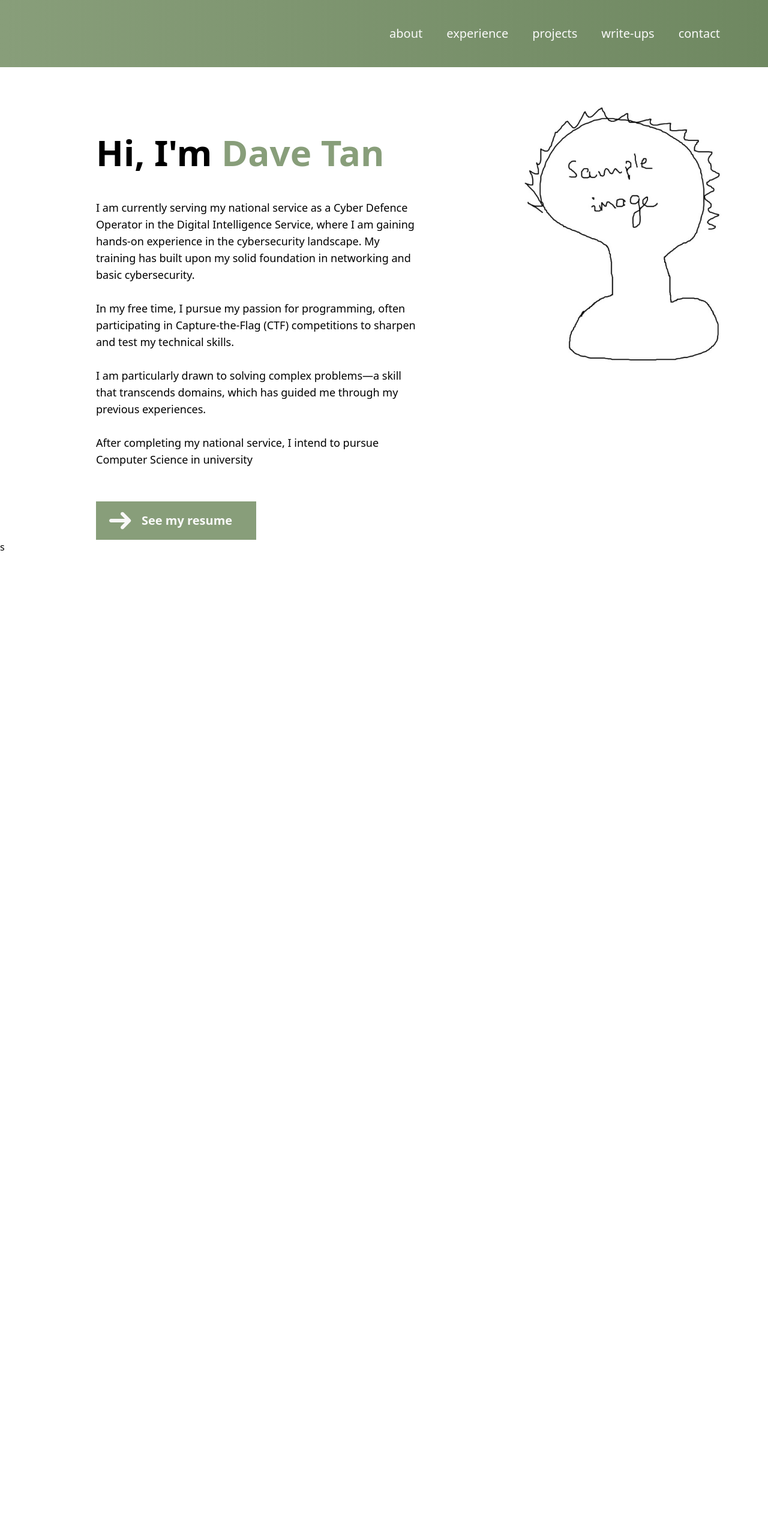
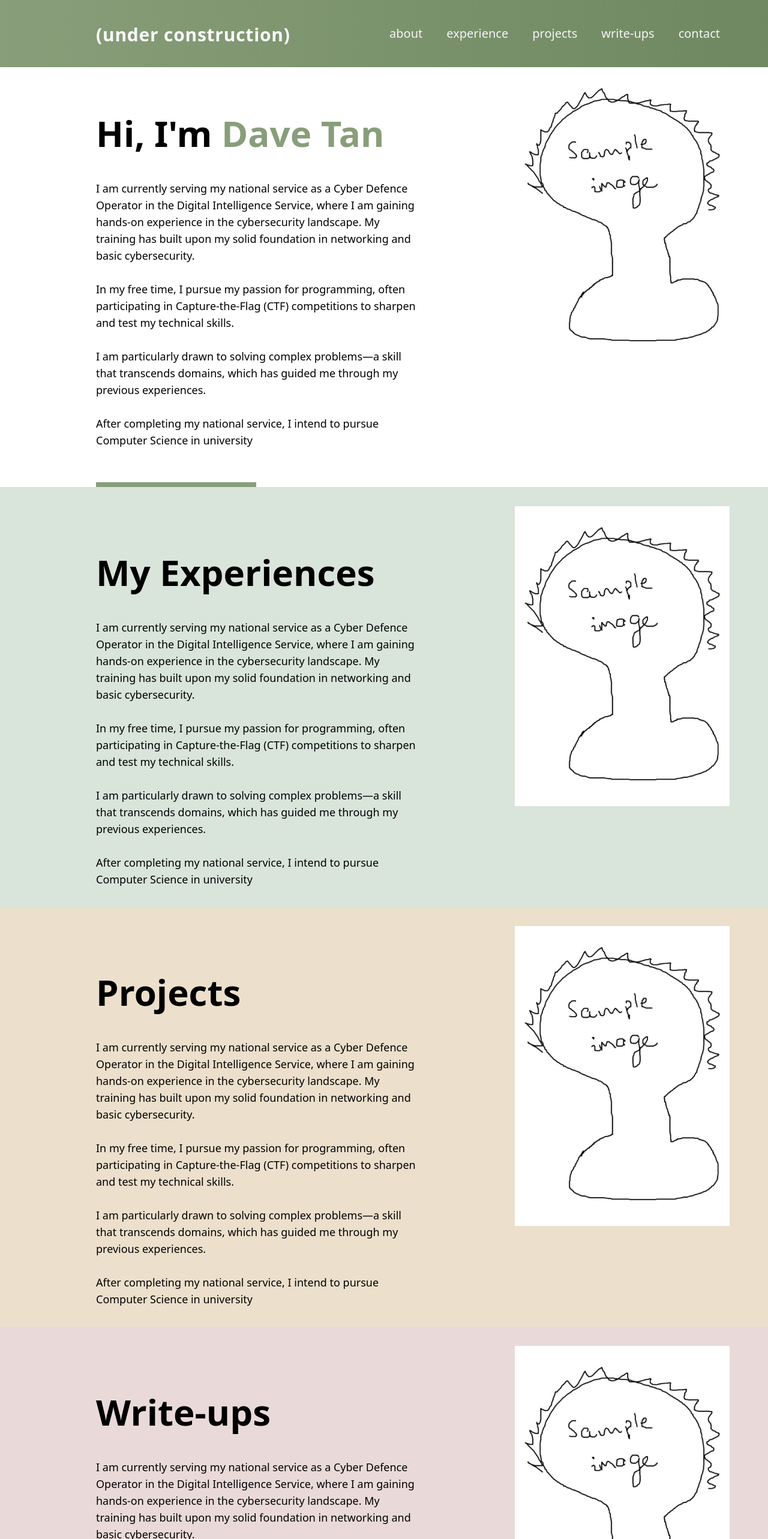
Before and after one commit to Fasnon/fasnon.github.io, a Vue app: page / in a window 1280 px wide. Shown: the top 2566 px of the page at 60% size. Before the commit the page ends 924 px from the top, so only its background shows below. Built offline with nearby package versions, Linux system fonts and the light colour scheme.

Commit message:
added components for each page, integrated with app

```diff
--- a/index.html
+++ b/index.html
@@ -2,9 +2,9 @@
 <html lang="en">
   <head>
     <meta charset="UTF-8" />
-    <link rel="icon" type="image/svg+xml" href="/vite.svg" />
+    <!-- <link rel="icon" type="image/svg+xml" href="/vite.svg" /> -->
     <meta name="viewport" content="width=device-width, initial-scale=1.0" />
-    <title>Vite + Vue + TS</title>
+    <title>dave</title>
   </head>
   <body>
     <div id="app"></div>
--- a/src/App.vue
+++ b/src/App.vue
@@ -1,11 +1,27 @@
 <script setup lang="ts">
-import HelloWorld from './components/HelloWorld.vue'
+import AboutMe from './components/AboutMe.vue'
 import NavBar from './components/NavBar.vue'
+import Experiences from './components/Experiences.vue'
+import Projects from './components/Projects.vue'
+import Writeups from './components/Writeups.vue'
+import Contact from './components/Contact.vue'
 </script>
+
+<style>
+html {
+  scroll-behavior: smooth;
+}
+</style>
+
 
 <template>
   <div class="h-full flex flex-col">
-    <NavBar class="bg-gradient-to-r from-tame-green to-right-green w-full fixed"/>
-    <HelloWorld class="mt-28"/>
+    <NavBar />
+    <AboutMe id="about" class="pt-28 mb-28" />
+    <Experiences id="experiences" class="scroll-mt-28 pb-28" />
+    <Projects id="projects" class="scroll-mt-28 pb-28" />
+    <Writeups id="writeups" class="scroll-mt-28 pb-28" />
+    <Contact id="contact" class="scroll-mt-28 pb-28" />
+
   </div>
 </template>
--- /dev/null
+++ b/src/components/AboutMe.vue
@@ -0,0 +1,30 @@
+<script setup lang="ts">
+// import { ref } from 'vue'
+
+// defineProps<{ msg: string }>()
+
+// const count = ref(0)
+</script>
+
+<template>
+  <div class="h-[calc(100vh-100px)] max-sm:h-[calc(100vh-56px)] flex flex-col pl-40 pr-16 ">
+    <div class="flex flex-row">
+      <div class="basis-3/5 pt-20">
+
+        <div class="font-bold text-6xl">Hi, I'm <span class="text-tame-green">Dave Tan</span></div>
+        <div class="pt-12  text-lg font-medium max-w-3xl">I am currently serving my national service as a Cyber Defence Operator in the Digital Intelligence Service, where I am gaining hands-on experience in the cybersecurity landscape. My training  has built upon my solid foundation in networking and basic  cybersecurity.<br /><br />In my free time, I pursue my passion for programming, often participating in Capture-the-Flag (CTF) competitions  to sharpen and test my technical skills.<br /><br />I am particularly drawn to solving complex problems—a skill that transcends domains, which has  guided me through my previous experiences.<br /><br />After completing my national service, I intend to pursue Computer Science in university</div>
+        <div class="pt-14">
+          <button class="bg-tame-green text-neutral-50 pl-4 pr-10 py-2 text-xl flex items-center gap-3 font-semibold">
+            <img src="../../public/arrow-right-fill.svg" alt="Arrow icon" class="h-12 w-12">
+            See my resume
+          </button>
+
+        </div>
+      </div>
+      <div class="min-w-40" />
+      <div class="basis-2/5">
+        <img src="../../public/cover_photo.jpg">
+      </div>
+    </div>
+  </div>
+</template>
--- a/src/components/HelloWorld.vue
+++ b/src/components/Contact.vue
@@ -7,11 +7,11 @@
 </script>
 
 <template>
-  <div class="flex flex-col pl-40 pt-8 pr-16">
+  <div class="h-[calc(100vh-100px)] max-sm:h-[calc(100vh-56px)] flex flex-col pl-40 pt-8 pr-16 bg-mahogany">
     <div class="flex flex-row">
       <div class="basis-3/5 pt-20">
 
-        <div class="font-bold text-6xl">Hi, I'm <span class="text-tame-green">Dave Tan</span></div>
+        <div class="font-semibold text-6xl">Contact</div>
         <div class="pt-12  text-lg font-medium max-w-3xl">I am currently serving my national service as a Cyber Defence Operator in the Digital Intelligence Service, where I am gaining hands-on experience in the cybersecurity landscape. My training  has built upon my solid foundation in networking and basic  cybersecurity.<br /><br />In my free time, I pursue my passion for programming, often participating in Capture-the-Flag (CTF) competitions  to sharpen and test my technical skills.<br /><br />I am particularly drawn to solving complex problems—a skill that transcends domains, which has  guided me through my previous experiences.<br /><br />After completing my national service, I intend to pursue Computer Science in university</div>
         <div class="pt-14">
           <button class="bg-tame-green text-neutral-50 pl-4 pr-10 py-2 text-xl flex items-center gap-3 font-semibold">
--- /dev/null
+++ b/src/components/Experiences.vue
@@ -0,0 +1,30 @@
+<script setup lang="ts">
+// import { ref } from 'vue'
+
+// defineProps<{ msg: string }>()
+
+// const count = ref(0)
+</script>
+
+<template>
+  <div class="h-[calc(100vh-100px)] max-sm:h-[calc(100vh-56px)] flex flex-col pl-40 pt-8 pr-16 bg-muted-green">
+    <div class="flex flex-row">
+      <div class="basis-3/5 pt-20">
+
+        <div class="font-semibold text-6xl">My Experiences</div>
+        <div class="pt-12  text-lg font-medium max-w-3xl">I am currently serving my national service as a Cyber Defence Operator in the Digital Intelligence Service, where I am gaining hands-on experience in the cybersecurity landscape. My training  has built upon my solid foundation in networking and basic  cybersecurity.<br /><br />In my free time, I pursue my passion for programming, often participating in Capture-the-Flag (CTF) competitions  to sharpen and test my technical skills.<br /><br />I am particularly drawn to solving complex problems—a skill that transcends domains, which has  guided me through my previous experiences.<br /><br />After completing my national service, I intend to pursue Computer Science in university</div>
+        <div class="pt-14">
+          <button class="bg-tame-green text-neutral-50 pl-4 pr-10 py-2 text-xl flex items-center gap-3 font-semibold">
+            <img src="../../public/arrow-right-fill.svg" alt="Arrow icon" class="h-12 w-12">
+            See my resume
+          </button>
+
+        </div>
+      </div>
+      <div class="min-w-40" />
+      <div class="basis-2/5">
+        <img src="../../public/cover_photo.jpg">
+      </div>
+    </div>
+  </div>
+</template>
--- a/src/components/NavBar.vue
+++ b/src/components/NavBar.vue
@@ -1,22 +1,25 @@
 
 <template>
-
-  <div class="h-28 flex items-center justify-end z-10 gap-x-10 max-sm:gap-x-7 max-sm:h-16 pr-20 text-xl text-neutral-50">
-    <p>
-      about
+  <div class="bg-gradient-to-r from-tame-green to-right-green w-full fixed top-0 h-28">
+    <p class="font-semibold tracking-wide fixed pl-40 pt-10 text-3xl text-neutral-50 overlay">
+    (under construction)
     </p>
-    <p>
-      experience
-    </p>
-    <p>
-      projects
-    </p>
-    <p>
-      write-ups
-    </p>
-    <p
-    >
-      contact
-    </p>
+    <div class="h-28 flex items-center justify-end z-10 gap-x-10 max-sm:gap-x-7 max-sm:h-16 pr-20 text-xl text-neutral-100">
+      <a href="#about">
+        about
+      </a>
+      <a href="#experiences">
+        experience
+      </a>
+      <a href="#projects">
+        projects
+      </a>
+      <a href="#writeups">
+        write-ups
+      </a>
+      <a href="#contact">
+        contact
+      </a>
+    </div>
   </div>
 </template>
--- /dev/null
+++ b/src/components/Projects.vue
@@ -0,0 +1,30 @@
+<script setup lang="ts">
+// import { ref } from 'vue'
+
+// defineProps<{ msg: string }>()
+
+// const count = ref(0)
+</script>
+
+<template>
+  <div class="h-[calc(100vh-100px)] max-sm:h-[calc(100vh-56px)] flex flex-col pl-40 pt-8 pr-16 bg-muted-peach">
+    <div class="flex flex-row">
+      <div class="basis-3/5 pt-20">
+
+        <div class="font-semibold text-6xl">Projects</div>
+        <div class="pt-12  text-lg font-medium max-w-3xl">I am currently serving my national service as a Cyber Defence Operator in the Digital Intelligence Service, where I am gaining hands-on experience in the cybersecurity landscape. My training  has built upon my solid foundation in networking and basic  cybersecurity.<br /><br />In my free time, I pursue my passion for programming, often participating in Capture-the-Flag (CTF) competitions  to sharpen and test my technical skills.<br /><br />I am particularly drawn to solving complex problems—a skill that transcends domains, which has  guided me through my previous experiences.<br /><br />After completing my national service, I intend to pursue Computer Science in university</div>
+        <div class="pt-14">
+          <button class="bg-tame-green text-neutral-50 pl-4 pr-10 py-2 text-xl flex items-center gap-3 font-semibold">
+            <img src="../../public/arrow-right-fill.svg" alt="Arrow icon" class="h-12 w-12">
+            See my resume
+          </button>
+
+        </div>
+      </div>
+      <div class="min-w-40" />
+      <div class="basis-2/5">
+        <img src="../../public/cover_photo.jpg">
+      </div>
+    </div>
+  </div>
+</template>
--- /dev/null
+++ b/src/components/Writeups.vue
@@ -0,0 +1,30 @@
+<script setup lang="ts">
+// import { ref } from 'vue'
+
+// defineProps<{ msg: string }>()
+
+// const count = ref(0)
+</script>
+
+<template>
+  <div class="h-[calc(100vh-100px)] max-sm:h-[calc(100vh-56px)] flex flex-col pl-40 pt-8 pr-16 bg-muted-plum">
+    <div class="flex flex-row">
+      <div class="basis-3/5 pt-20">
+
+        <div class="font-semibold text-6xl">Write-ups</div>
+        <div class="pt-12  text-lg font-medium max-w-3xl">I am currently serving my national service as a Cyber Defence Operator in the Digital Intelligence Service, where I am gaining hands-on experience in the cybersecurity landscape. My training  has built upon my solid foundation in networking and basic  cybersecurity.<br /><br />In my free time, I pursue my passion for programming, often participating in Capture-the-Flag (CTF) competitions  to sharpen and test my technical skills.<br /><br />I am particularly drawn to solving complex problems—a skill that transcends domains, which has  guided me through my previous experiences.<br /><br />After completing my national service, I intend to pursue Computer Science in university</div>
+        <div class="pt-14">
+          <button class="bg-tame-green text-neutral-50 pl-4 pr-10 py-2 text-xl flex items-center gap-3 font-semibold">
+            <img src="../../public/arrow-right-fill.svg" alt="Arrow icon" class="h-12 w-12">
+            See my resume
+          </button>
+
+        </div>
+      </div>
+      <div class="min-w-40" />
+      <div class="basis-2/5">
+        <img src="../../public/cover_photo.jpg">
+      </div>
+    </div>
+  </div>
+</template>
--- a/tailwind.config.js
+++ b/tailwind.config.js
@@ -6,6 +6,10 @@ export default {
       colors: {
         'tame-green': '#889E7A',
         'right-green': '#6F8861',
+        'muted-green': '#D9E4DB',
+        'muted-peach': '#ECDFCC',
+        'muted-plum': '#E9DAD9',
+        'mahogany': '#3C3D37',
       },
     },
   },
```
